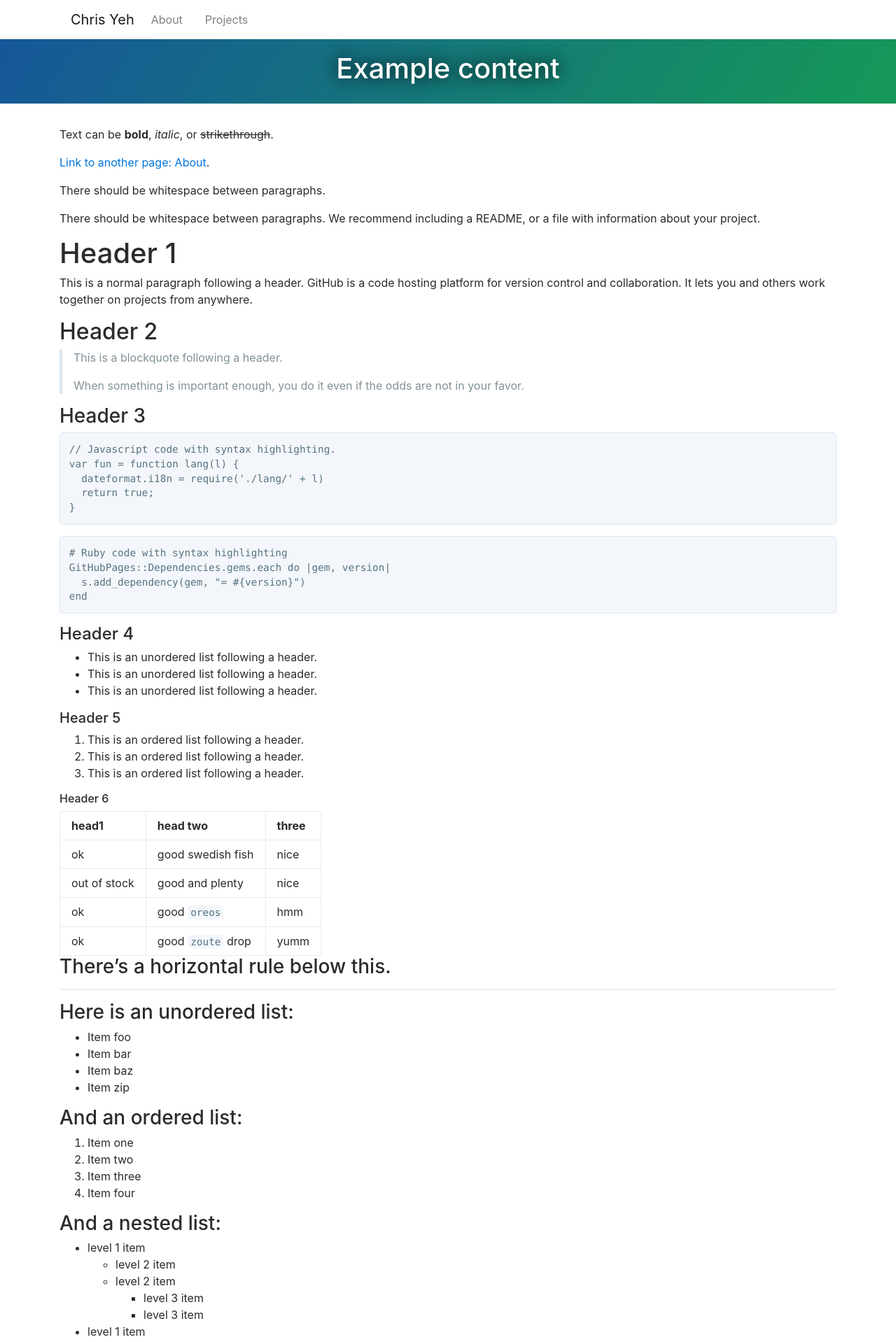
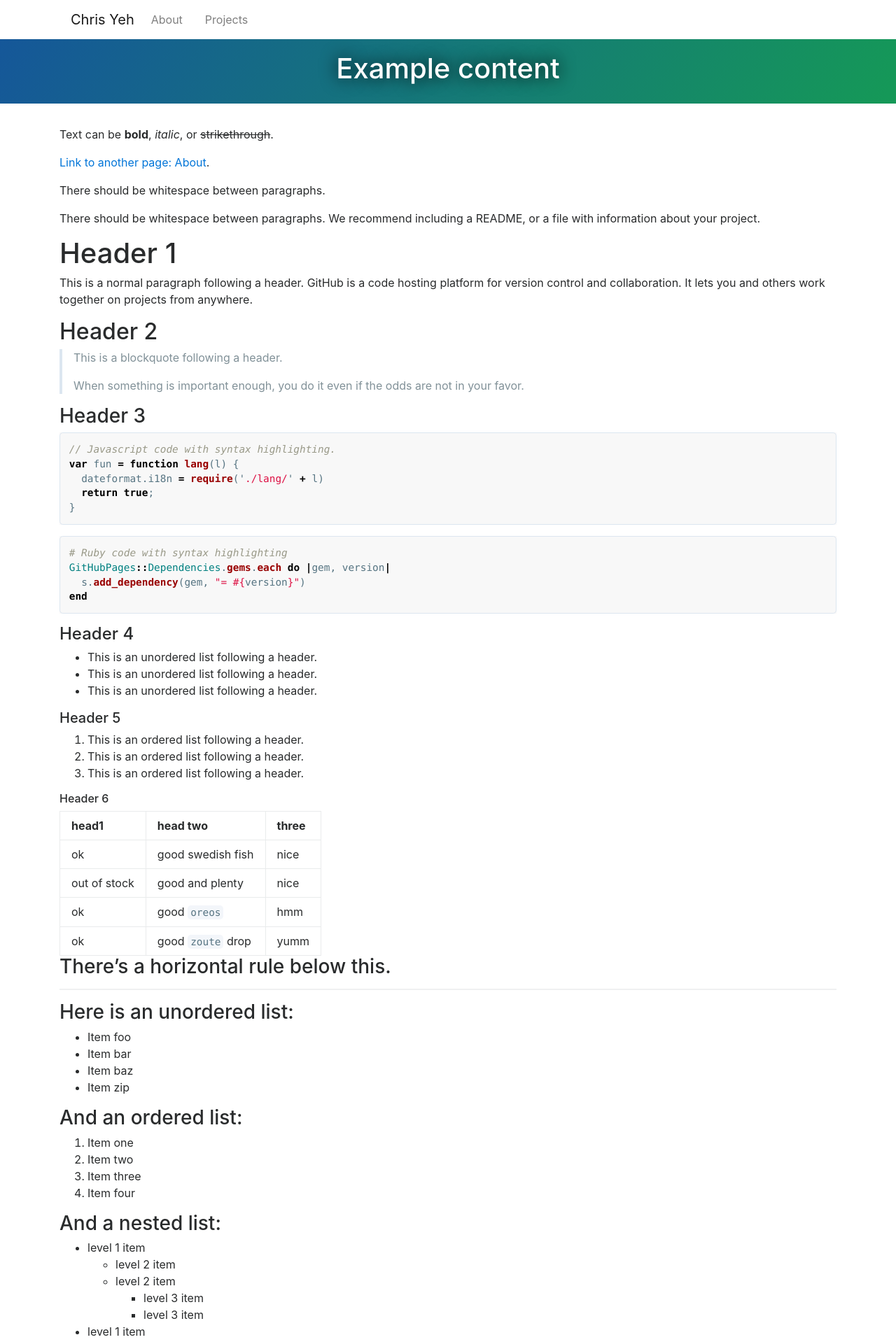
Before and after one commit to chrisyeh96/chrisyeh96.github.io, a Jekyll site: the page built from _posts/2017-08-03-example-content.md, in a window 1280 px wide. Shown: the top 1918 px of the page at 70% size. Built offline with Jekyll 4.4.1, drawn with Linux system fonts in a browser that asks for light colours; nearby versions of some CDN libraries.

Commit message:
Add syntax highlighting + HTML/CSS References post

```diff
--- a/_config.yml
+++ b/_config.yml
@@ -1,3 +1,5 @@
 # theme: jekyll-theme-cayman
 title: Chris Yeh
 description: Stanford University, Class of 2018
+
+highlighter: rouge
--- a/_layouts/default.html
+++ b/_layouts/default.html
@@ -11,6 +11,10 @@
   <link rel="stylesheet" href="/css/font-awesome.min.css">
   <link rel="stylesheet" href="/css/website.css">
   <!-- <link rel="stylesheet" href="{{ '/assets/css/style.css?v=' | append: site.github.build_revision | relative_url }}"> -->
+
+  {% if page.use_code %}
+    <link rel="stylesheet" href="/css/rouge-github.css">
+  {% endif %}
 
   {% if page.use_math %}
     <script type="text/javascript" async
--- /dev/null
+++ b/css/rouge-github.css
@@ -0,0 +1,209 @@
+.highlight table td { padding: 5px; }
+.highlight table pre { margin: 0; }
+.highlight .cm {
+  color: #999988;
+  font-style: italic;
+}
+.highlight .cp {
+  color: #999999;
+  font-weight: bold;
+}
+.highlight .c1 {
+  color: #999988;
+  font-style: italic;
+}
+.highlight .cs {
+  color: #999999;
+  font-weight: bold;
+  font-style: italic;
+}
+.highlight .c, .highlight .cd {
+  color: #999988;
+  font-style: italic;
+}
+.highlight .err {
+  color: #a61717;
+  background-color: #e3d2d2;
+}
+.highlight .gd {
+  color: #000000;
+  background-color: #ffdddd;
+}
+.highlight .ge {
+  color: #000000;
+  font-style: italic;
+}
+.highlight .gr {
+  color: #aa0000;
+}
+.highlight .gh {
+  color: #999999;
+}
+.highlight .gi {
+  color: #000000;
+  background-color: #ddffdd;
+}
+.highlight .go {
+  color: #888888;
+}
+.highlight .gp {
+  color: #555555;
+}
+.highlight .gs {
+  font-weight: bold;
+}
+.highlight .gu {
+  color: #aaaaaa;
+}
+.highlight .gt {
+  color: #aa0000;
+}
+.highlight .kc {
+  color: #000000;
+  font-weight: bold;
+}
+.highlight .kd {
+  color: #000000;
+  font-weight: bold;
+}
+.highlight .kn {
+  color: #000000;
+  font-weight: bold;
+}
+.highlight .kp {
+  color: #000000;
+  font-weight: bold;
+}
+.highlight .kr {
+  color: #000000;
+  font-weight: bold;
+}
+.highlight .kt {
+  color: #445588;
+  font-weight: bold;
+}
+.highlight .k, .highlight .kv {
+  color: #000000;
+  font-weight: bold;
+}
+.highlight .mf {
+  color: #009999;
+}
+.highlight .mh {
+  color: #009999;
+}
+.highlight .il {
+  color: #009999;
+}
+.highlight .mi {
+  color: #009999;
+}
+.highlight .mo {
+  color: #009999;
+}
+.highlight .m, .highlight .mb, .highlight .mx {
+  color: #009999;
+}
+.highlight .sb {
+  color: #d14;
+}
+.highlight .sc {
+  color: #d14;
+}
+.highlight .sd {
+  color: #d14;
+}
+.highlight .s2 {
+  color: #d14;
+}
+.highlight .se {
+  color: #d14;
+}
+.highlight .sh {
+  color: #d14;
+}
+.highlight .si {
+  color: #d14;
+}
+.highlight .sx {
+  color: #d14;
+}
+.highlight .sr {
+  color: #009926;
+}
+.highlight .s1 {
+  color: #d14;
+}
+.highlight .ss {
+  color: #990073;
+}
+.highlight .s {
+  color: #d14;
+}
+.highlight .na {
+  color: #008080;
+}
+.highlight .bp {
+  color: #999999;
+}
+.highlight .nb {
+  color: #0086B3;
+}
+.highlight .nc {
+  color: #445588;
+  font-weight: bold;
+}
+.highlight .no {
+  color: #008080;
+}
+.highlight .nd {
+  color: #3c5d5d;
+  font-weight: bold;
+}
+.highlight .ni {
+  color: #800080;
+}
+.highlight .ne {
+  color: #990000;
+  font-weight: bold;
+}
+.highlight .nf {
+  color: #990000;
+  font-weight: bold;
+}
+.highlight .nl {
+  color: #990000;
+  font-weight: bold;
+}
+.highlight .nn {
+  color: #555555;
+}
+.highlight .nt {
+  color: #000080;
+}
+.highlight .vc {
+  color: #008080;
+}
+.highlight .vg {
+  color: #008080;
+}
+.highlight .vi {
+  color: #008080;
+}
+.highlight .nv {
+  color: #008080;
+}
+.highlight .ow {
+  color: #000000;
+  font-weight: bold;
+}
+.highlight .o {
+  color: #000000;
+  font-weight: bold;
+}
+.highlight .w {
+  color: #bbbbbb;
+}
+.highlight {
+  background-color: #f8f8f8;
+}
```
Also changed, not shown: _posts/2017-08-03-example-content.md (+2 -1 lines), _posts/2017-08-03-first-post.md (+1 -0 lines), _posts/2017-08-03-html-css-references.md (added, +7 -0 lines).
